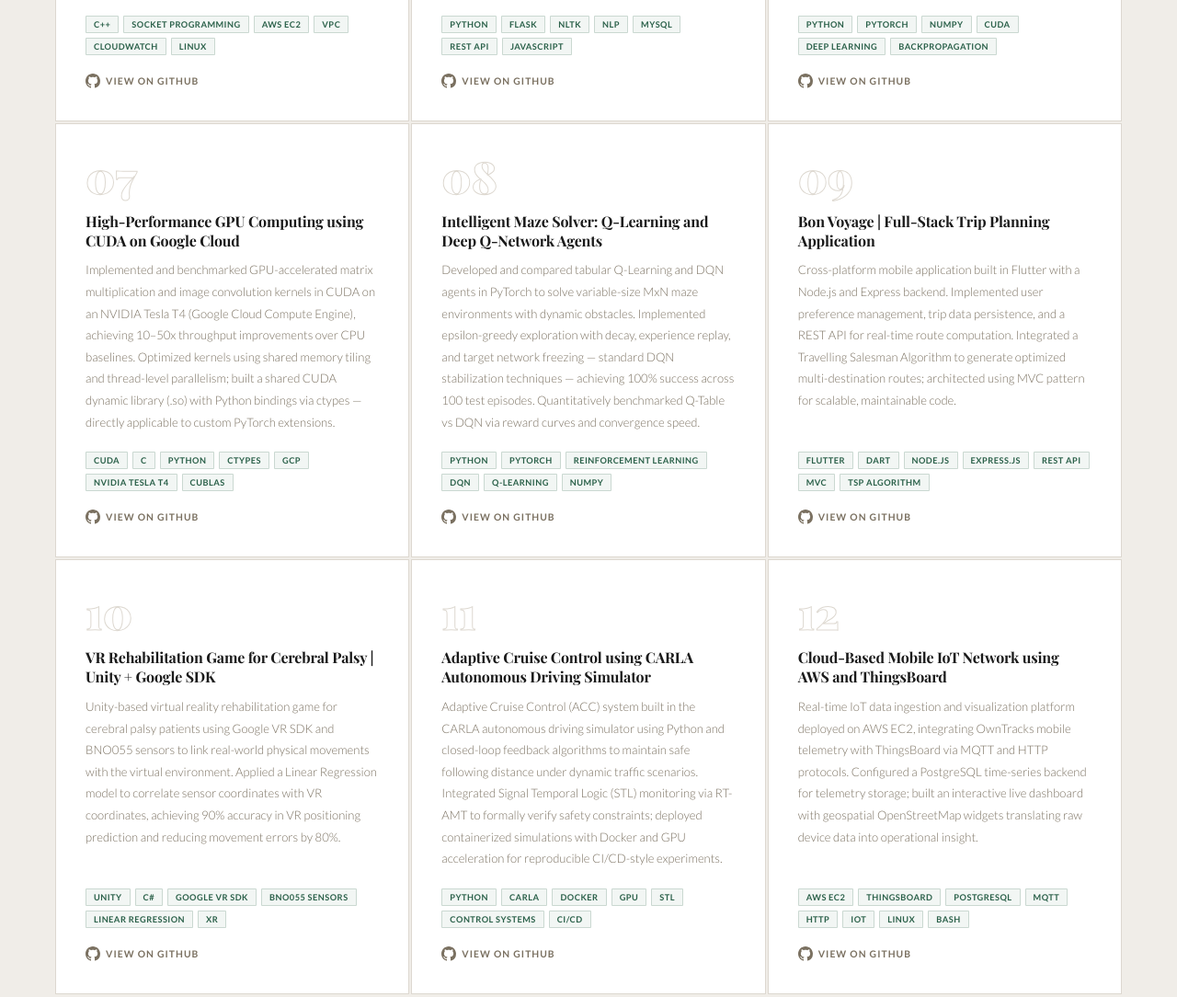
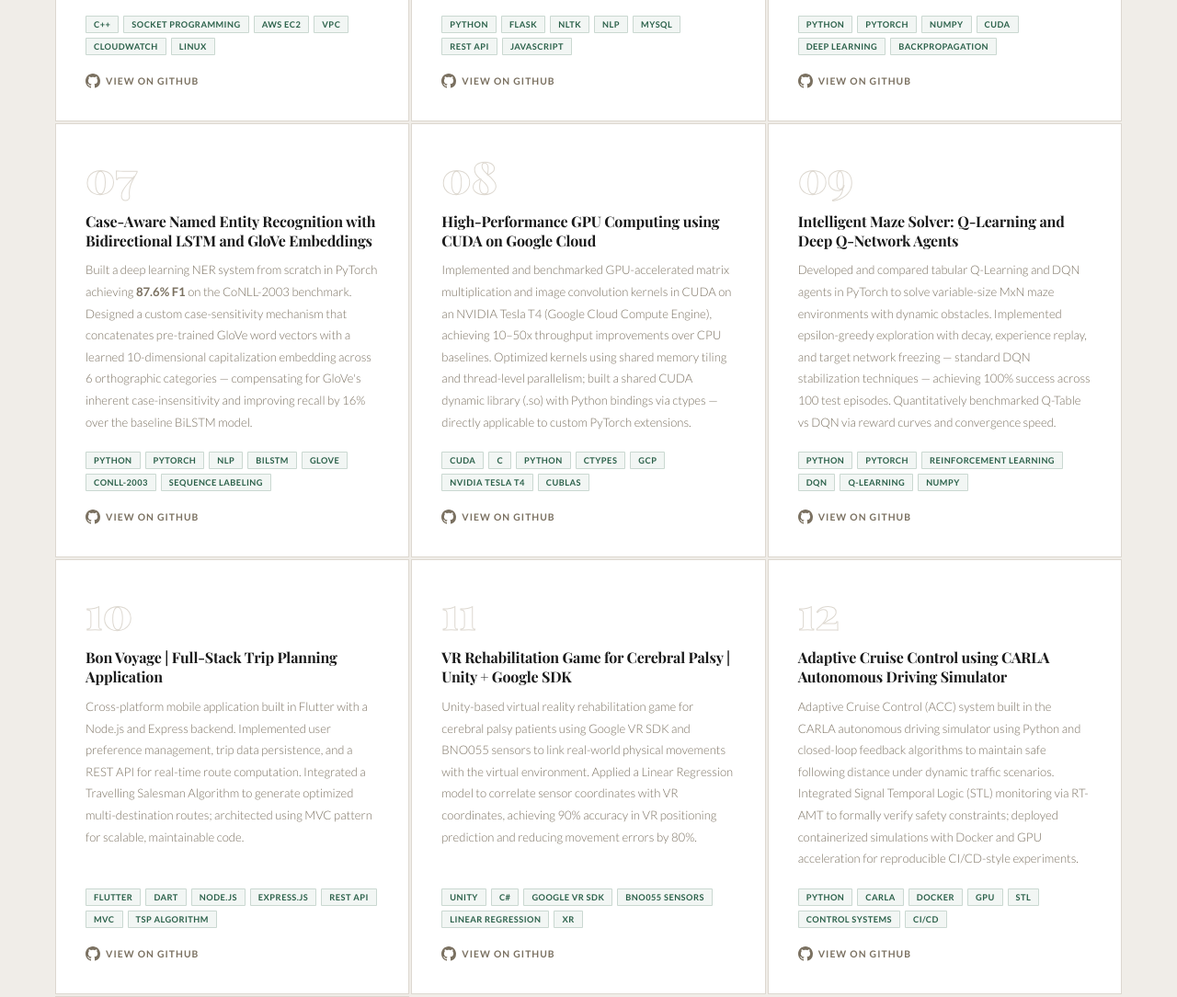
Before and after one commit to Shivanirao2000/Shivanirao2000.github.io, a plain HTML site: page index.html in a window 1280 px wide. Shown: the part 4282-5366 px from the top of the page at 92% size. Drawn offline with nearby package versions, Linux system fonts and the light colour scheme.

Commit message:
Update index.html

```diff
--- a/index.html
+++ b/index.html
@@ -417,6 +417,14 @@
 
     <div class="project-card reveal">
       <div class="project-num">07</div>
+      <div class="project-title">Case-Aware Named Entity Recognition with Bidirectional LSTM and GloVe Embeddings</div>
+      <div class="project-desc">Built a deep learning NER system from scratch in PyTorch achieving <strong>87.6% F1</strong> on the CoNLL-2003 benchmark. Designed a custom case-sensitivity mechanism that concatenates pre-trained GloVe word vectors with a learned 10-dimensional capitalization embedding across 6 orthographic categories — compensating for GloVe's inherent case-insensitivity and improving recall by 16% over the baseline BiLSTM model.</div>
+      <div class="project-tech"><span class="tech-tag">Python</span><span class="tech-tag">PyTorch</span><span class="tech-tag">NLP</span><span class="tech-tag">BiLSTM</span><span class="tech-tag">GloVe</span><span class="tech-tag">CoNLL-2003</span><span class="tech-tag">Sequence Labeling</span></div>
+      <div class="project-links"><a href="https://github.com/Shivanirao2000/Case-Aware-NER-BiLSTM" target="_blank" class="project-link"><svg class="social-icon" viewBox="0 0 24 24"><path d="M12 0C5.37 0 0 5.37 0 12c0 5.31 3.435 9.795 8.205 11.385.6.105.825-.255.825-.57 0-.285-.015-1.23-.015-2.235-3.015.555-3.795-.735-4.035-1.41-.135-.345-.72-1.41-1.23-1.695-.42-.225-1.02-.78-.015-.795.945-.015 1.62.87 1.845 1.23 1.08 1.815 2.805 1.305 3.495.99.105-.78.42-1.305.765-1.605-2.67-.3-5.46-1.335-5.46-5.925 0-1.305.465-2.385 1.23-3.225-.12-.3-.54-1.53.12-3.18 0 0 1.005-.315 3.3 1.23.96-.27 1.98-.405 3-.405s2.04.135 3 .405c2.295-1.56 3.3-1.23 3.3-1.23.66 1.65.24 2.88.12 3.18.765.84 1.23 1.905 1.23 3.225 0 4.605-2.805 5.625-5.475 5.925.435.375.81 1.095.81 2.22 0 1.605-.015 2.895-.015 3.3 0 .315.225.69.825.57A12.02 12.02 0 0024 12c0-6.63-5.37-12-12-12z"/></svg>View on GitHub</a></div>
+    </div>
+
+    <div class="project-card reveal">
+      <div class="project-num">08</div>
       <div class="project-title">High-Performance GPU Computing using CUDA on Google Cloud</div>
       <div class="project-desc">Implemented and benchmarked GPU-accelerated matrix multiplication and image convolution kernels in CUDA on an NVIDIA Tesla T4 (Google Cloud Compute Engine), achieving 10–50x throughput improvements over CPU baselines. Optimized kernels using shared memory tiling and thread-level parallelism; built a shared CUDA dynamic library (.so) with Python bindings via ctypes — directly applicable to custom PyTorch extensions.</div>
       <div class="project-tech"><span class="tech-tag">CUDA</span><span class="tech-tag">C</span><span class="tech-tag">Python</span><span class="tech-tag">ctypes</span><span class="tech-tag">GCP</span><span class="tech-tag">NVIDIA Tesla T4</span><span class="tech-tag">cuBLAS</span></div>
@@ -424,7 +432,7 @@
     </div>
 
     <div class="project-card reveal reveal-delay-1">
-      <div class="project-num">08</div>
+      <div class="project-num">09</div>
       <div class="project-title">Intelligent Maze Solver: Q-Learning and Deep Q-Network Agents</div>
       <div class="project-desc">Developed and compared tabular Q-Learning and DQN agents in PyTorch to solve variable-size MxN maze environments with dynamic obstacles. Implemented epsilon-greedy exploration with decay, experience replay, and target network freezing — standard DQN stabilization techniques — achieving 100% success across 100 test episodes. Quantitatively benchmarked Q-Table vs DQN via reward curves and convergence speed.</div>
       <div class="project-tech"><span class="tech-tag">Python</span><span class="tech-tag">PyTorch</span><span class="tech-tag">Reinforcement Learning</span><span class="tech-tag">DQN</span><span class="tech-tag">Q-Learning</span><span class="tech-tag">NumPy</span></div>
@@ -432,7 +440,7 @@
     </div>
 
     <div class="project-card reveal reveal-delay-2">
-      <div class="project-num">09</div>
+      <div class="project-num">10</div>
       <div class="project-title">Bon Voyage | Full-Stack Trip Planning Application</div>
       <div class="project-desc">Cross-platform mobile application built in Flutter with a Node.js and Express backend. Implemented user preference management, trip data persistence, and a REST API for real-time route computation. Integrated a Travelling Salesman Algorithm to generate optimized multi-destination routes; architected using MVC pattern for scalable, maintainable code.</div>
       <div class="project-tech"><span class="tech-tag">Flutter</span><span class="tech-tag">Dart</span><span class="tech-tag">Node.js</span><span class="tech-tag">Express.js</span><span class="tech-tag">REST API</span><span class="tech-tag">MVC</span><span class="tech-tag">TSP Algorithm</span></div>
@@ -440,7 +448,7 @@
     </div>
 
     <div class="project-card reveal">
-      <div class="project-num">10</div>
+      <div class="project-num">11</div>
       <div class="project-title">VR Rehabilitation Game for Cerebral Palsy | Unity + Google SDK</div>
       <div class="project-desc">Unity-based virtual reality rehabilitation game for cerebral palsy patients using Google VR SDK and BNO055 sensors to link real-world physical movements with the virtual environment. Applied a Linear Regression model to correlate sensor coordinates with VR coordinates, achieving 90% accuracy in VR positioning prediction and reducing movement errors by 80%.</div>
       <div class="project-tech"><span class="tech-tag">Unity</span><span class="tech-tag">C#</span><span class="tech-tag">Google VR SDK</span><span class="tech-tag">BNO055 Sensors</span><span class="tech-tag">Linear Regression</span><span class="tech-tag">XR</span></div>
@@ -448,7 +456,7 @@
     </div>
 
     <div class="project-card reveal reveal-delay-1">
-      <div class="project-num">11</div>
+      <div class="project-num">12</div>
       <div class="project-title">Adaptive Cruise Control using CARLA Autonomous Driving Simulator</div>
       <div class="project-desc">Adaptive Cruise Control (ACC) system built in the CARLA autonomous driving simulator using Python and closed-loop feedback algorithms to maintain safe following distance under dynamic traffic scenarios. Integrated Signal Temporal Logic (STL) monitoring via RT-AMT to formally verify safety constraints; deployed containerized simulations with Docker and GPU acceleration for reproducible CI/CD-style experiments.</div>
       <div class="project-tech"><span class="tech-tag">Python</span><span class="tech-tag">CARLA</span><span class="tech-tag">Docker</span><span class="tech-tag">GPU</span><span class="tech-tag">STL</span><span class="tech-tag">Control Systems</span><span class="tech-tag">CI/CD</span></div>
@@ -456,7 +464,7 @@
     </div>
 
     <div class="project-card reveal reveal-delay-2">
-      <div class="project-num">12</div>
+      <div class="project-num">13</div>
       <div class="project-title">Cloud-Based Mobile IoT Network using AWS and ThingsBoard</div>
       <div class="project-desc">Real-time IoT data ingestion and visualization platform deployed on AWS EC2, integrating OwnTracks mobile telemetry with ThingsBoard via MQTT and HTTP protocols. Configured a PostgreSQL time-series backend for telemetry storage; built an interactive live dashboard with geospatial OpenStreetMap widgets translating raw device data into operational insight.</div>
       <div class="project-tech"><span class="tech-tag">AWS EC2</span><span class="tech-tag">ThingsBoard</span><span class="tech-tag">PostgreSQL</span><span class="tech-tag">MQTT</span><span class="tech-tag">HTTP</span><span class="tech-tag">IoT</span><span class="tech-tag">Linux</span><span class="tech-tag">Bash</span></div>
```
